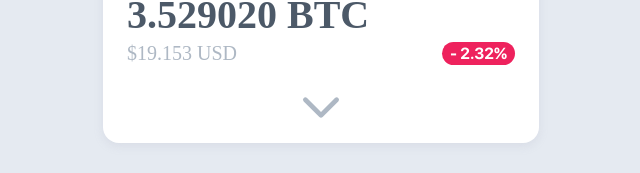
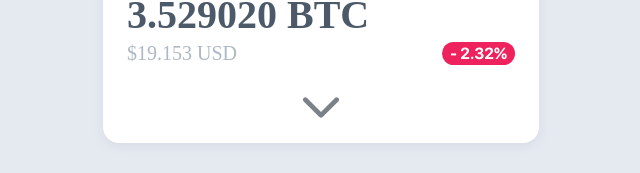
Before and after one commit to brunaporato/wallet-crypto, a React (Vite) app: page / in a window 1280 px wide. In both pictures the pointer is over the button 640 px from the left and 357 px from the top of the page. Shown: the part 249-422 px from the top of the page, without its empty margins (319-959 px from the left). Built offline with nearby package versions, Linux system fonts and the light colour scheme; a web font is replaced by a local one.

Commit message:
add hover effect

```diff
--- a/src/components/CryptoCard/index.jsx
+++ b/src/components/CryptoCard/index.jsx
@@ -36,7 +36,7 @@ export function CryptoCard({ currency, ammountCrypto, dollar, percent }) {
           <ButtonCard variant='sell' />
         </section>
       )}
-      <button onClick={handleShowBuySell}>
+      <button onClick={handleShowBuySell} className='arrow-down'>
         <CaretDown
           size={50}
           weight="bold"
--- a/src/components/CryptoCard/styles.scss
+++ b/src/components/CryptoCard/styles.scss
@@ -103,6 +103,14 @@
   padding: 2rem 0.5rem 1rem;
 }
 
+.arrow-down {
+  transition: filter .3s;
+
+  &:hover {
+    filter: brightness(0.7);
+  }
+}
+
 @media (max-width: 420px) {
   .content {
     h1 {
--- a/src/pages/Home/styles.scss
+++ b/src/pages/Home/styles.scss
@@ -42,6 +42,12 @@ main {
     padding: 0.25rem 0.5rem;
     cursor: pointer;
     font-size: 1rem;
+
+
+    &:not(.active):hover {
+      transition: filter .3s;
+      filter: brightness(0.7);
+    }
   }
 
   .active {
```
